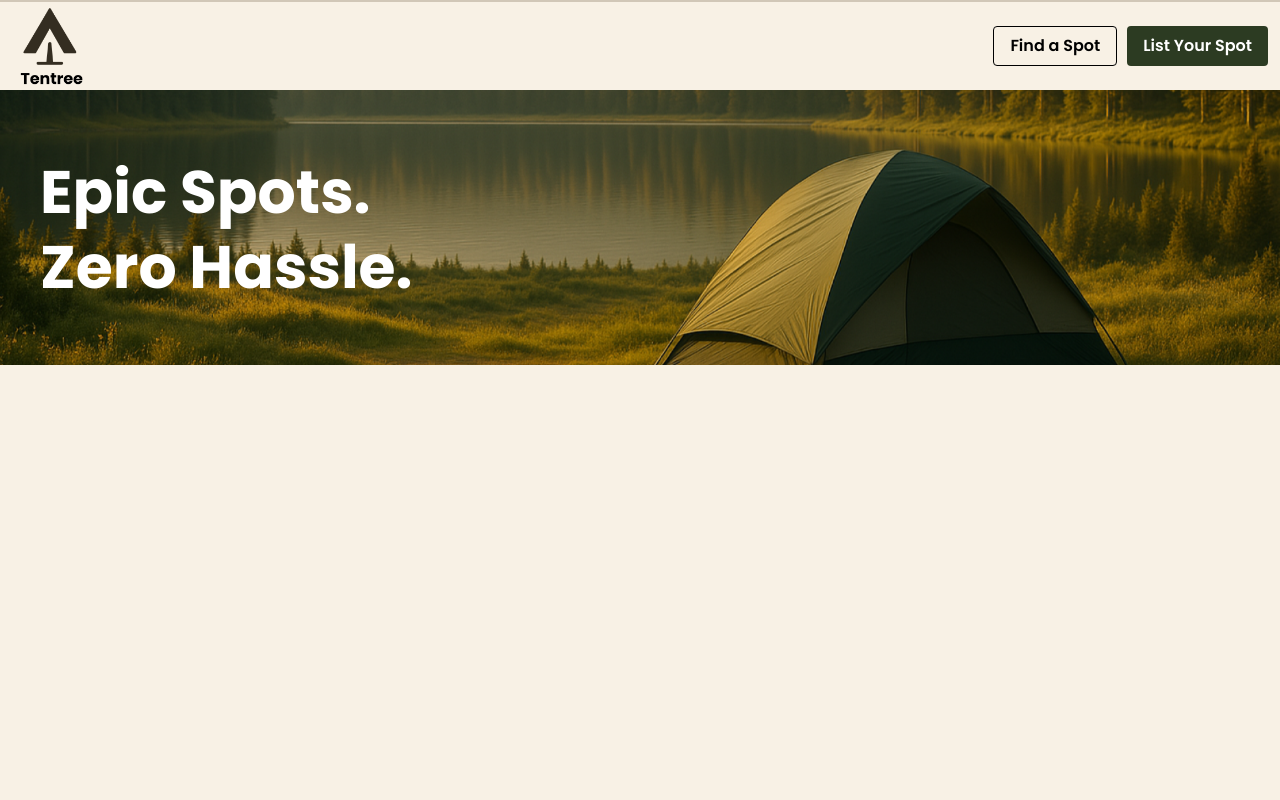
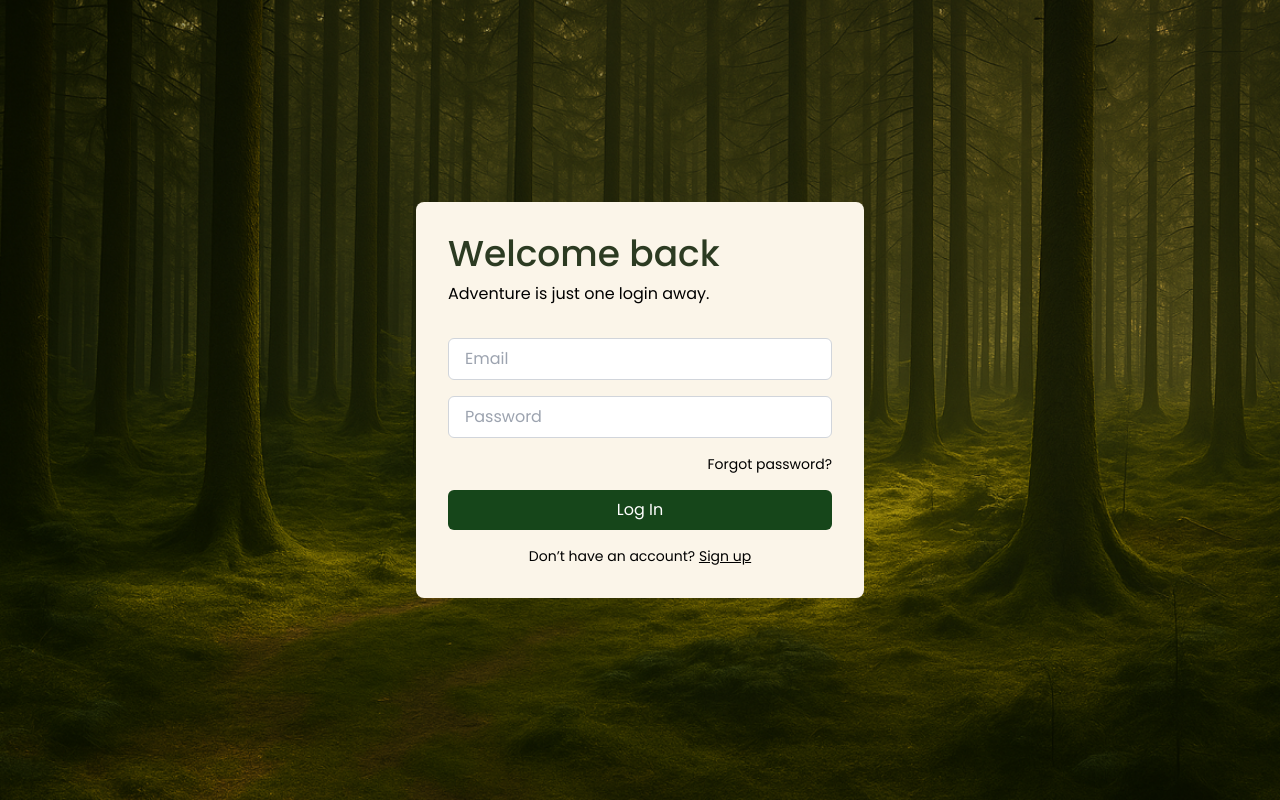
Before and after one commit to darynadenysenko/Tentree, a Vue app in the folder tentree-front/: page /login in a window 1280 px wide. Built offline with nearby package versions, Linux system fonts and the light colour scheme.

Commit message:
Added Login page and router to navigate between pages

```diff
--- a/tentree-front/package.json
+++ b/tentree-front/package.json
@@ -12,7 +12,8 @@
     "core-js": "^3.8.3",
     "postcss": "^8",
     "tailwindcss": "^3",
-    "vue": "^3.2.13"
+    "vue": "^3.2.13",
+    "vue-router": "^4.5.0"
   },
   "devDependencies": {
     "@babel/core": "^7.12.16",
--- a/tentree-front/src/App.vue
+++ b/tentree-front/src/App.vue
@@ -1,21 +1,16 @@
 <template>
   <div id="app">
-    <LandingPage />
+    <!-- Render the current route's component -->
+    <router-view></router-view>
   </div>
 </template>
 
 <script>
-// Import the LandingPage component
-import LandingPage from './components/LandingPage.vue'
-
 export default {
   name: 'App',
-  components: {
-    LandingPage
-  }
-}
+};
 </script>
 
-<style>
+<style scoped>
 /* Global styles */
 </style>
--- a/tentree-front/src/components/LandingPage.vue
+++ b/tentree-front/src/components/LandingPage.vue
@@ -11,9 +11,11 @@
 
             <!-- Buttons Section (Right side) -->
             <div class="flex space-x-[10px]">
-                <button class="font-poppins font-semibold px-4 py-1 border border-black text-black bg-transparent hover:bg-[#7D6E47] rounded-[4px]">
-                Find a Spot
+
+                <button @click="goToLogin" class="font-poppins font-semibold px-4 py-1 border border-black text-black bg-transparent hover:bg-[#7D6E47] rounded-[4px]">
+                    Find a Spot
                 </button>
+
                 <button class="font-poppins font-semibold px-4 py-1 bg-[#2C3B22] text-white hover:bg-[#7D6E47] rounded-[4px] h-[40px]">
                 List Your Spot
                 </button>
@@ -36,3 +38,14 @@
         </div>
     </div>
 </template>
+<script>
+export default {
+  name: 'LandingPage',
+  methods: {
+    // This method will navigate to the Login Page when the button is clicked
+    goToLogin() {
+      this.$router.push('/login');
+    }
+  }
+};
+</script>
--- a/tentree-front/src/components/LoginPage.vue
+++ b/tentree-front/src/components/LoginPage.vue
@@ -0,0 +1,51 @@
+<template>
+    <!-- Background -->
+    <div class="min-h-screen bg-cover bg-center flex justify-center items-center" :style="{ backgroundImage: 'url(' + require('@/assets/Login.png') + ')' }">
+        <!--Login form container-->
+        <div class="bg-[#FBF5E9] p-8 rounded-lg max-w-md w-full">
+            <!-- Title -->
+            <h2 class="text-poppins text-4xl font-medium  text-[#2C3B22]">Welcome back</h2>
+            <p class="text-poppins text-black mt-2">Adventure is just one login away.</p>
+
+            <!-- Form -->
+            <form class="mt-8 space-y-4">
+                <!-- Email Address -->
+                <div>
+                    <input type="email" id="email" name="email" required placeholder="Email" class="mt-1 block w-full px-4 py-2 border border-gray-300 rounded-md  focus:ring-green-500 focus:border-green-500">
+                </div>
+
+                <!-- Password -->
+                <div>
+                    <input type="password" id="password" name="password" required placeholder="Password" class="mt-1 block w-full px-4 py-2 border border-gray-300 rounded-md focus:ring-green-500 focus:border-green-500">
+                </div>
+
+                <!-- Forgot Password -->
+                    <div class="flex justify-end text-sm">
+                    <a href="#" class="text-black hover:text-green-700">
+                        Forgot password?
+                    </a>
+                </div>
+
+                <!-- Log In Button -->
+                <div>
+                    <button type="submit" class="w-full py-2 px-4 bg-[#16461A] text-white rounded-md hover:bg-green-700 focus:ring-2 focus:ring-green-500 focus:ring-opacity-50">
+                        Log In
+                    </button>
+                </div>
+
+                <!-- Sign Up Link -->
+                <div class="mt-4 text-center">
+                    <p class="text-sm text-black">
+                        Don’t have an account?
+                        <a href="#" class="text-black hover:text-green-700">
+                            <u>
+                                Sign up
+                            </u>
+                        </a>
+                    </p>
+                </div>
+            </form>
+        </div>
+    </div>
+
+  </template>
--- a/tentree-front/src/main.js
+++ b/tentree-front/src/main.js
@@ -2,5 +2,8 @@ import { createApp } from 'vue';
 import App from './App.vue';
 import './assets/tailwind.css';
 import './main.css';
+import router from './router';
 
-createApp(App).mount('#app')
+createApp(App)
+    .use(router)
+    .mount('#app')
--- /dev/null
+++ b/tentree-front/src/router/index.js
@@ -0,0 +1,28 @@
+import { createRouter, createWebHistory } from 'vue-router';
+
+// Import the components for each route
+import LandingPage from '../components/LandingPage.vue';
+import LoginPage from '../components/LoginPage.vue';
+
+// Define routes
+
+const routes = [
+  {
+    path: '/',
+    name: 'LandingPage',
+    component: LandingPage,
+  },
+  {
+    path: '/login',
+    name: 'LoginPage',
+    component: LoginPage,
+  },
+];
+
+
+const router = createRouter({
+  history: createWebHistory(process.env.BASE_URL),
+  routes,
+});
+
+export default router;
```
Also changed, not shown: tentree-front/src/assets/Login.png (added), 1 other file (tests, documents, lock files or other folders).
